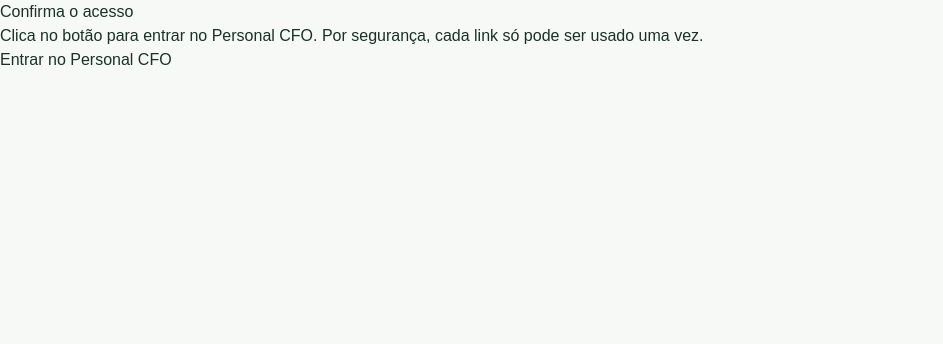
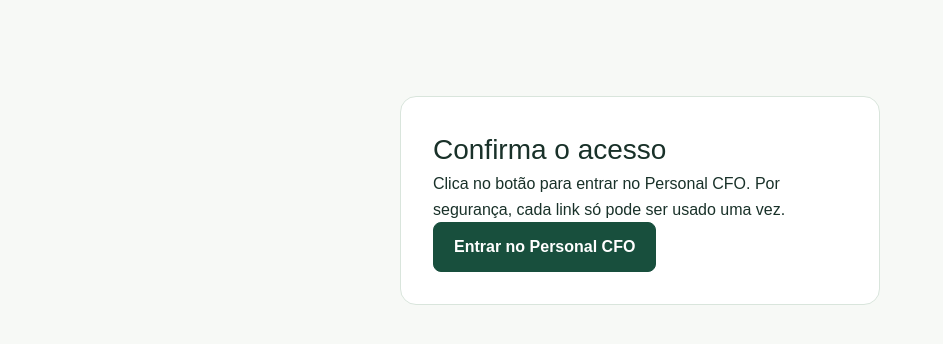
Before and after one commit to Carlosthe1st/Personal-CFO, a Next.js app: page /auth/confirm in a window 1280 px wide. Shown: the top 344 px of the page, without its empty margins (0-943 px from the left). Built offline with nearby package versions, Linux system fonts and the light colour scheme.

Commit message:
fix: make email confirmation button visible

```diff
--- a/src/app/auth/confirm/page.tsx
+++ b/src/app/auth/confirm/page.tsx
@@ -5,7 +5,7 @@ export default async function ConfirmPage({
 }) {
   const { c } = await searchParams
   return (
-    <main>
+    <main className="auth-confirm">
       <h1>Confirma o acesso</h1>
       <p>
         Clica no botão para entrar no Personal CFO. Por segurança, cada link só
--- a/src/app/globals.css
+++ b/src/app/globals.css
@@ -1411,3 +1411,27 @@ select:focus-visible {
 .accounting-workspace [role='alert'] {
   color: #923d26;
 }
+.auth-confirm {
+  width: min(calc(100% - 32px), 480px);
+  margin: clamp(48px, 12vh, 120px) auto;
+  padding: 32px;
+  background: #fff;
+  border: 1px solid #d9e5dc;
+  border-radius: 16px;
+}
+.auth-confirm h1 {
+  margin-top: 0;
+  font-size: 28px;
+}
+.auth-confirm p {
+  line-height: 1.6;
+}
+.auth-confirm button {
+  min-height: 48px;
+  padding: 12px 20px;
+  border: 1px solid #184f3d;
+  border-radius: 8px;
+  background: #184f3d;
+  color: #fff;
+  font-weight: 600;
+}
```
Also changed, not shown: 1 other file (tests, documents, lock files or other folders).
